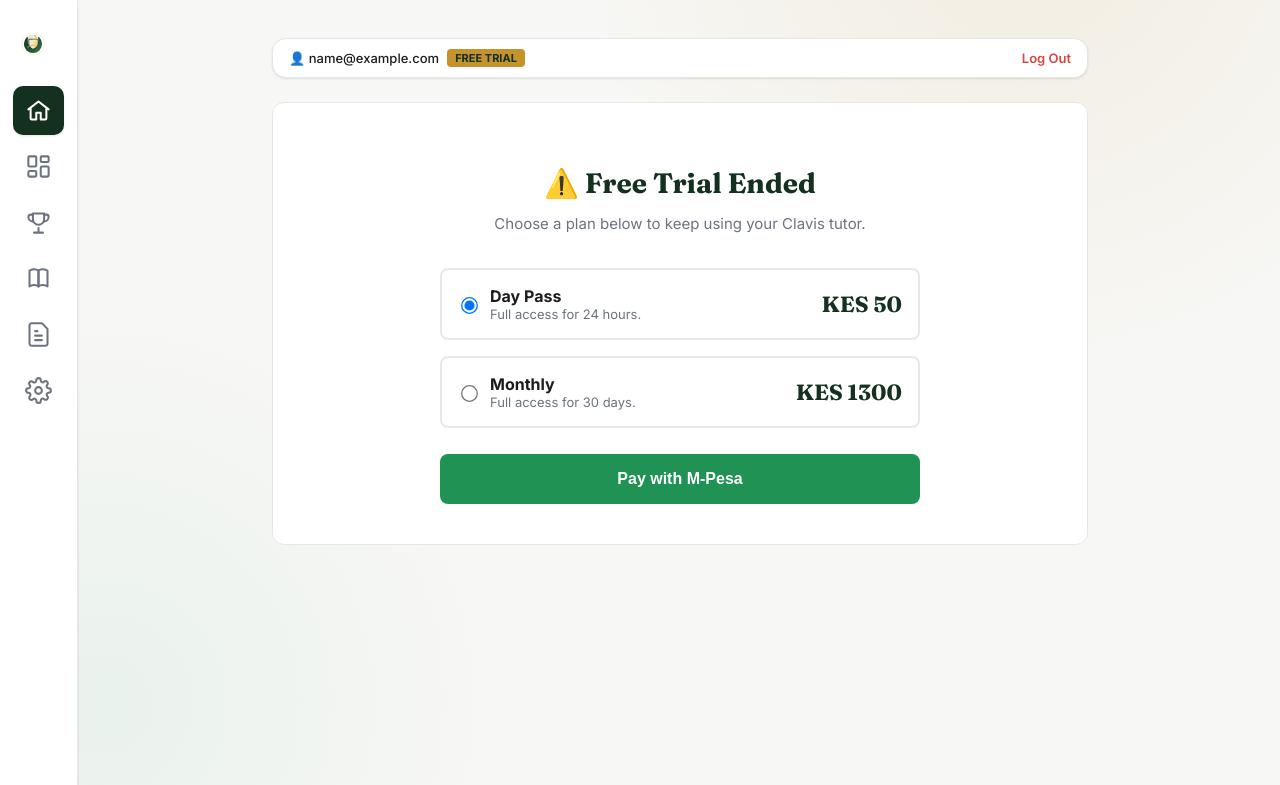
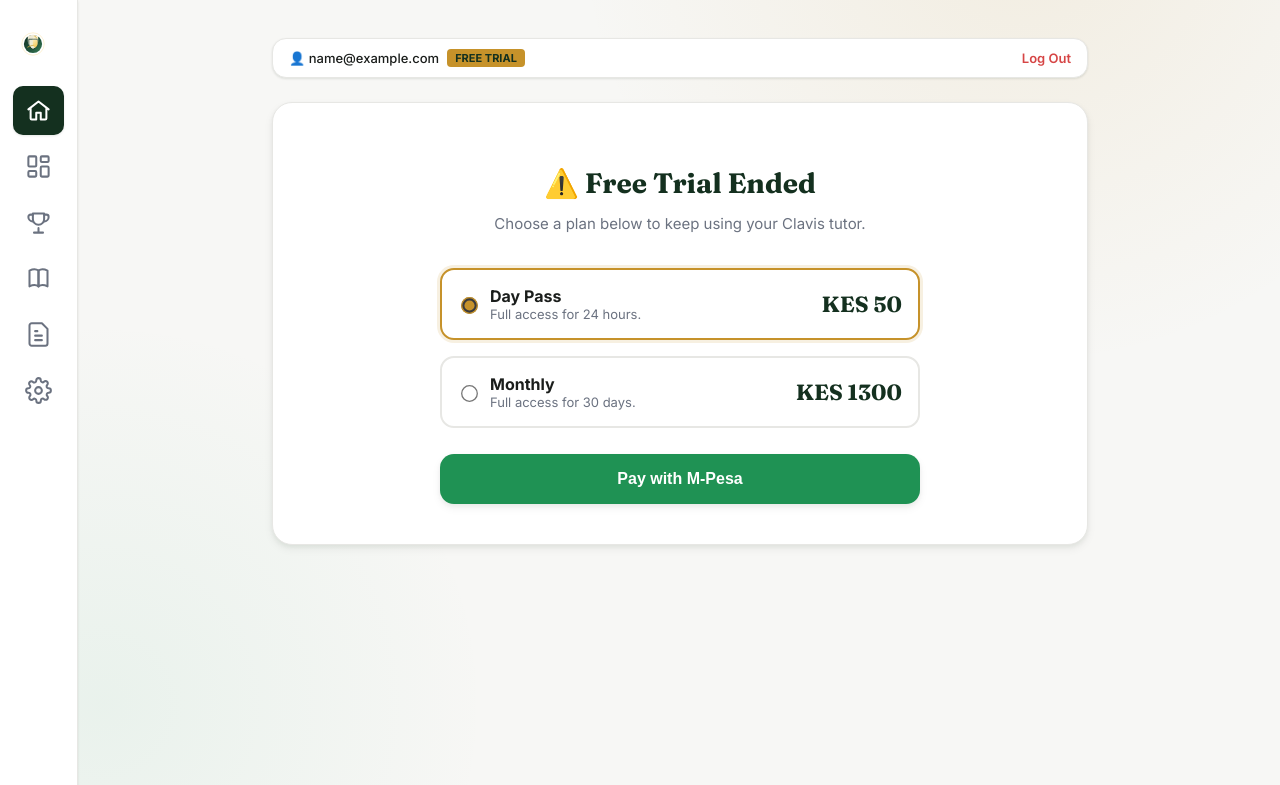
Before and after one commit to Clavicle-DEV/masomo_clavi, a Flask app: page / in a window 1280 px wide. Shown: the top 785 px of the page. Run offline with Flask 3, Linux system fonts and the light colour scheme; the visitor is signed in with stand-in values (Sample User, id 1); data comes from the database, SQL or seed files in the repository; some libraries are stand-ins or nearby versions.

Commit message:
Version 3 Phase 3: polish pricing/upgrade modal, sync paywall styling, unify remaining button radii

```diff
--- a/static/css/app.css
+++ b/static/css/app.css
@@ -1494,7 +1494,8 @@
 
   .pricing-modal-card {
     background: var(--paper);
-    border-radius: 12px;
+    border-radius: var(--radius-lg);
+    box-shadow: var(--shadow-lg);
     max-width: 460px;
     width: 100%;
     padding: 32px 28px;
@@ -1502,6 +1503,14 @@
     max-height: 90vh;
     overflow-y: auto;
   }
+
+  .pricing-tier-option:hover { border-color: var(--gold) !important; }
+  .pricing-tier-option:has(input:checked) {
+    border-color: var(--gold) !important;
+    box-shadow: 0 0 0 3px rgba(198, 146, 42, 0.14);
+  }
+
+  #mpesaPayBtn:hover, #mpesaPayBtnPaywall:hover { transform: translateY(-1px); }
 
   .pricing-modal-close {
     position: absolute;
--- a/templates/index.html
+++ b/templates/index.html
@@ -22,9 +22,6 @@
 <link rel="stylesheet" href="{{ url_for('static', filename='css/app.css') }}">
 </head>
 <body>
-
-<div class="app-wallpaper" id="appWallpaper"></div>
-<div class="app-wallpaper-grain"></div>
 
 <div class="app-splash" id="appSplash">
   <svg class="app-splash-badge" viewBox="0 0 40 40" xmlns="http://www.w3.org/2000/svg">
@@ -221,14 +218,14 @@
   </div>
 
   {% if subscription_expired %}
-  <div class="paywall-container" style="background: var(--paper); border: 1px solid var(--line); border-radius: 12px; padding: 40px 24px; text-align: center; margin-top: 20px;">
+  <div class="paywall-container" style="background: var(--paper); border: 1px solid var(--line); border-radius: var(--radius-lg); box-shadow: var(--shadow-md); padding: 40px 24px; text-align: center; margin-top: 20px;">
     <h2 style="font-family: 'Fraunces', serif; font-size: 28px; color: var(--chalk); margin-bottom: 12px;">⚠️ Free Trial Ended</h2>
     <p style="color: var(--muted); font-size: 15px; max-width: 480px; margin: 0 auto 32px; line-height: 1.6;">Choose a plan below to keep using your Clavis tutor.</p>
 
     <div style="max-width: 480px; margin: 0 auto;">
-      <label style="border: 2px solid var(--line); border-radius: 8px; padding: 16px; margin-bottom: 16px; text-align: left; display: flex; align-items: center; justify-content: space-between; background: var(--paper); cursor: pointer;" for="day">
+      <label class="pricing-tier-option" style="border: 2px solid var(--line); border-radius: var(--radius-md); padding: 16px; margin-bottom: 16px; text-align: left; display: flex; align-items: center; justify-content: space-between; background: var(--paper); cursor: pointer; transition: border-color .15s ease, box-shadow .15s ease;" for="day">
         <div style="display: flex; align-items: center;">
-          <input type="radio" id="day" name="tier" value="day" checked style="transform: scale(1.3); margin-right: 14px;">
+          <input type="radio" id="day" name="tier" value="day" checked style="transform: scale(1.3); margin-right: 14px; accent-color: var(--gold);">
           <div>
             <div style="font-size: 16px; font-weight: 700;">Day Pass</div>
             <div style="color: var(--muted); font-size: 13px;">Full access for 24 hours.</div>
@@ -237,9 +234,9 @@
         <div style="font-size: 22px; font-weight: 700; color: var(--chalk); font-family: 'Fraunces', serif;">KES {{ mpesa_prices.day if mpesa_prices else 50 }}</div>
       </label>
 
-      <label style="border: 2px solid var(--line); border-radius: 8px; padding: 16px; margin-bottom: 16px; text-align: left; display: flex; align-items: center; justify-content: space-between; background: var(--paper); cursor: pointer;" for="month">
+      <label class="pricing-tier-option" style="border: 2px solid var(--line); border-radius: var(--radius-md); padding: 16px; margin-bottom: 16px; text-align: left; display: flex; align-items: center; justify-content: space-between; background: var(--paper); cursor: pointer; transition: border-color .15s ease, box-shadow .15s ease;" for="month">
         <div style="display: flex; align-items: center;">
-          <input type="radio" id="month" name="tier" value="month" style="transform: scale(1.3); margin-right: 14px;">
+          <input type="radio" id="month" name="tier" value="month" style="transform: scale(1.3); margin-right: 14px; accent-color: var(--gold);">
           <div>
             <div style="font-size: 16px; font-weight: 700;">Monthly</div>
             <div style="color: var(--muted); font-size: 13px;">Full access for 30 days.</div>
@@ -248,7 +245,7 @@
         <div style="font-size: 22px; font-weight: 700; color: var(--chalk); font-family: 'Fraunces', serif;">KES {{ mpesa_prices.month if mpesa_prices else 1300 }}</div>
       </label>
 
-      <button type="button" id="mpesaPayBtnPaywall" style="width: 100%; background: #1F9254; color: #fff; border: none; border-radius: 8px; padding: 16px; font-size: 16px; font-weight: 700; cursor: pointer; margin-top: 10px;">Pay with M-Pesa</button>
+      <button type="button" id="mpesaPayBtnPaywall" style="width: 100%; background: #1F9254; color: #fff; border: none; border-radius: var(--radius-md); box-shadow: var(--shadow-md); padding: 16px; font-size: 16px; font-weight: 700; cursor: pointer; margin-top: 10px; transition: transform .12s ease;">Pay with M-Pesa</button>
     </div>
 
     <script>
@@ -1253,9 +1231,9 @@
     <div class="pricing-modal-card">
       <button type="button" class="pricing-modal-close" id="pricingModalClose" aria-label="Close">&times;</button>
       <h2 class="pricing-modal-title">Upgrade your plan</h2>
-      <label style="border: 2px solid var(--line); border-radius: 8px; padding: 16px; margin-bottom: 16px; text-align: left; display: flex; align-items: center; justify-content: space-between; background: var(--paper); cursor: pointer;" for="modal_day">
+      <label class="pricing-tier-option" style="border: 2px solid var(--line); border-radius: var(--radius-md); padding: 16px; margin-bottom: 16px; text-align: left; display: flex; align-items: center; justify-content: space-between; background: var(--paper); cursor: pointer; transition: border-color .15s ease, box-shadow .15s ease;" for="modal_day">
         <div style="display: flex; align-items: center;">
-          <input type="radio" id="modal_day" name="tier" value="day" checked style="transform: scale(1.3); margin-right: 14px;">
+          <input type="radio" id="modal_day" name="tier" value="day" checked style="transform: scale(1.3); margin-right: 14px; accent-color: var(--gold);">
           <div>
             <div style="font-size: 16px; font-weight: 700;">Day Pass</div>
             <div style="color: var(--muted); font-size: 13px;">Full access for 24 hours.</div>
@@ -1264,9 +1242,9 @@
         <div style="font-size: 22px; font-weight: 700; color: var(--chalk); font-family: 'Fraunces', serif;">KES {{ mpesa_prices.day if mpesa_prices else 50 }}</div>
       </label>
 
-      <label style="border: 2px solid var(--line); border-radius: 8px; padding: 16px; margin-bottom: 16px; text-align: left; display: flex; align-items: center; justify-content: space-between; background: var(--paper); cursor: pointer;" for="modal_month">
+      <label class="pricing-tier-option" style="border: 2px solid var(--line); border-radius: var(--radius-md); padding: 16px; margin-bottom: 16px; text-align: left; display: flex; align-items: center; justify-content: space-between; background: var(--paper); cursor: pointer; transition: border-color .15s ease, box-shadow .15s ease;" for="modal_month">
         <div style="display: flex; align-items: center;">
-          <input type="radio" id="modal_month" name="tier" value="month" style="transform: scale(1.3); margin-right: 14px;">
+          <input type="radio" id="modal_month" name="tier" value="month" style="transform: scale(1.3); margin-right: 14px; accent-color: var(--gold);">
           <div>
             <div style="font-size: 16px; font-weight: 700;">Monthly</div>
             <div style="color: var(--muted); font-size: 13px;">Full access for 30 days.</div>
@@ -1275,7 +1253,7 @@
         <div style="font-size: 22px; font-weight: 700; color: var(--chalk); font-family: 'Fraunces', serif;">KES {{ mpesa_prices.month if mpesa_prices else 1300 }}</div>
       </label>
 
-      <button type="button" id="mpesaPayBtn" style="width: 100%; background: #1F9254; color: #fff; border: none; border-radius: 8px; padding: 16px; font-size: 16px; font-weight: 700; cursor: pointer; margin-top: 10px;">Pay with M-Pesa</button>
+      <button type="button" id="mpesaPayBtn" style="width: 100%; background: #1F9254; color: #fff; border: none; border-radius: var(--radius-md); box-shadow: var(--shadow-md); padding: 16px; font-size: 16px; font-weight: 700; cursor: pointer; margin-top: 10px; transition: transform .12s ease;">Pay with M-Pesa</button>
     </div>
   </div>
 
```
Also changed, not shown: other parts of templates/index.html (+10 -29 lines).
